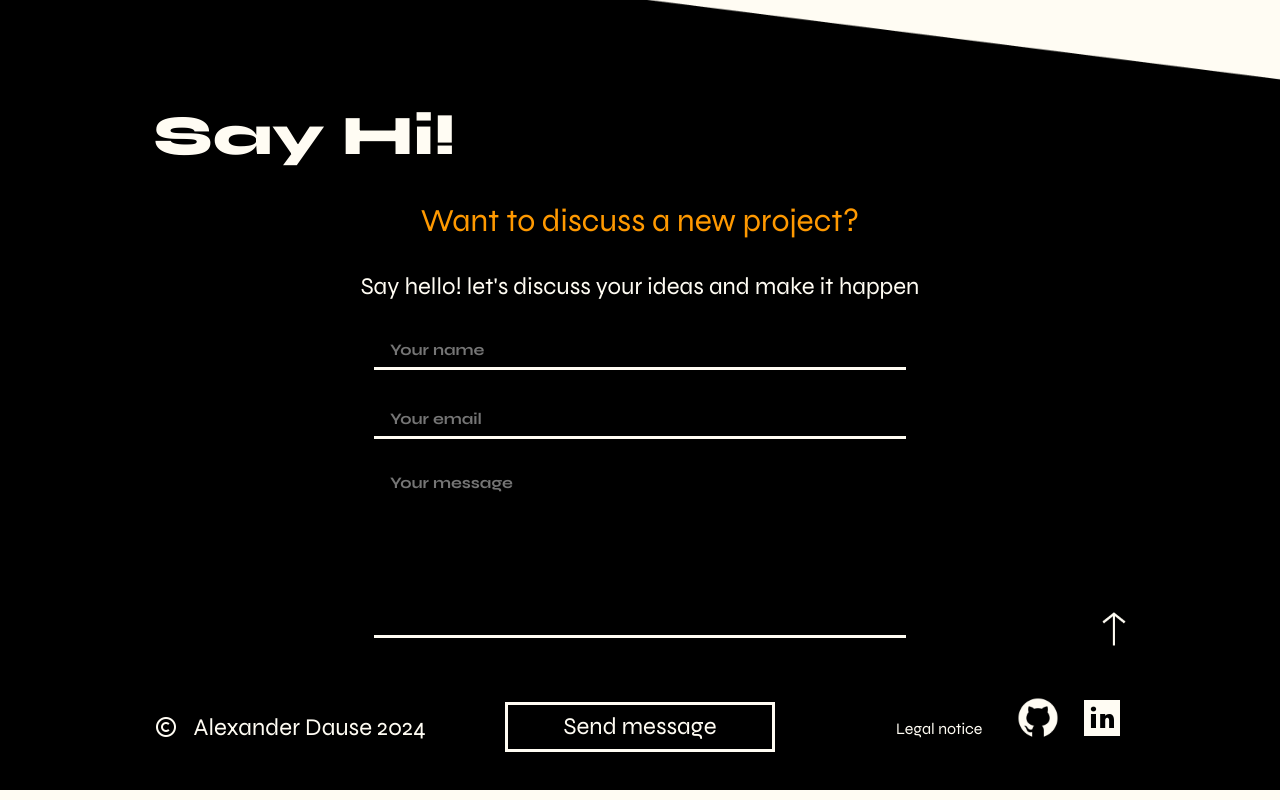
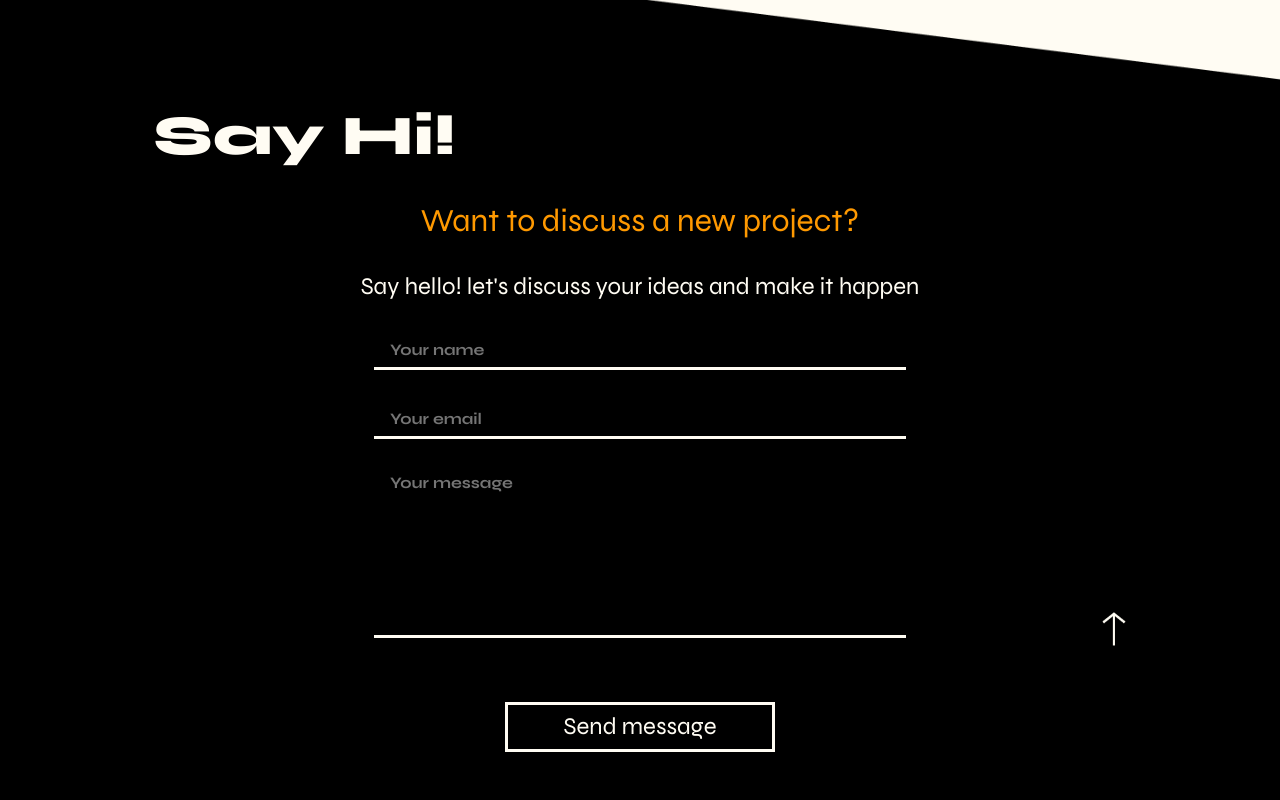
Before and after one commit to AlexD1987/myPortfolio, an Angular app: page / in a window 1280 px wide. Shown: the part 4427-5227 px from the top of the page. Built offline with nearby package versions, Linux system fonts and the light colour scheme.

Commit message:
update animations

```diff
--- a/src/app/contact/contact.component.scss
+++ b/src/app/contact/contact.component.scss
@@ -8,6 +8,7 @@
  right: 0;
  bottom: 0;
  padding-top: 10%;
+ position: relative;
 
   h3 {
     color: #FFFCF3 !important;
@@ -15,6 +16,7 @@
   }
 
   .contactInput {
+    background-color: black;
     display: flex;
     flex-direction: column;
     align-items: center;
--- a/src/app/my-projects/my-projects.component.scss
+++ b/src/app/my-projects/my-projects.component.scss
@@ -64,6 +64,7 @@
                 }
 
                 .projectInfo {
+                    margin-top: 32px;
                     width: 252px;
                     display: flex;
                     flex-direction: column;
@@ -152,6 +153,7 @@
                 justify-content: flex-end !important;
 
             }
+
             h4 {
                 font-size: 56px;
                 margin-block-start: 0;
```
Also changed, not shown: src/app/header/header.component.scss (line endings or trailing spaces). Lines whose indentation alone changed are shown as unchanged.
